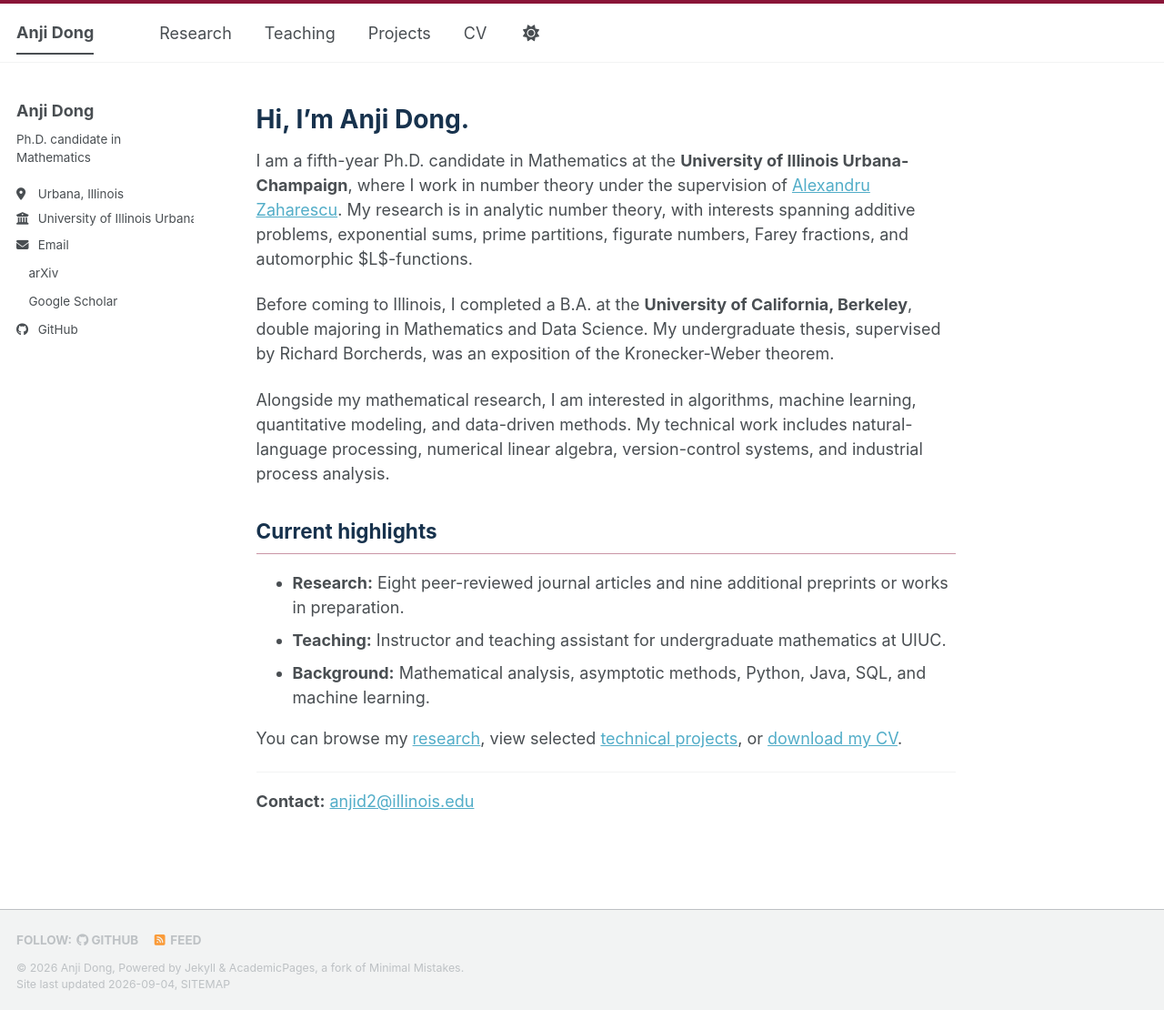
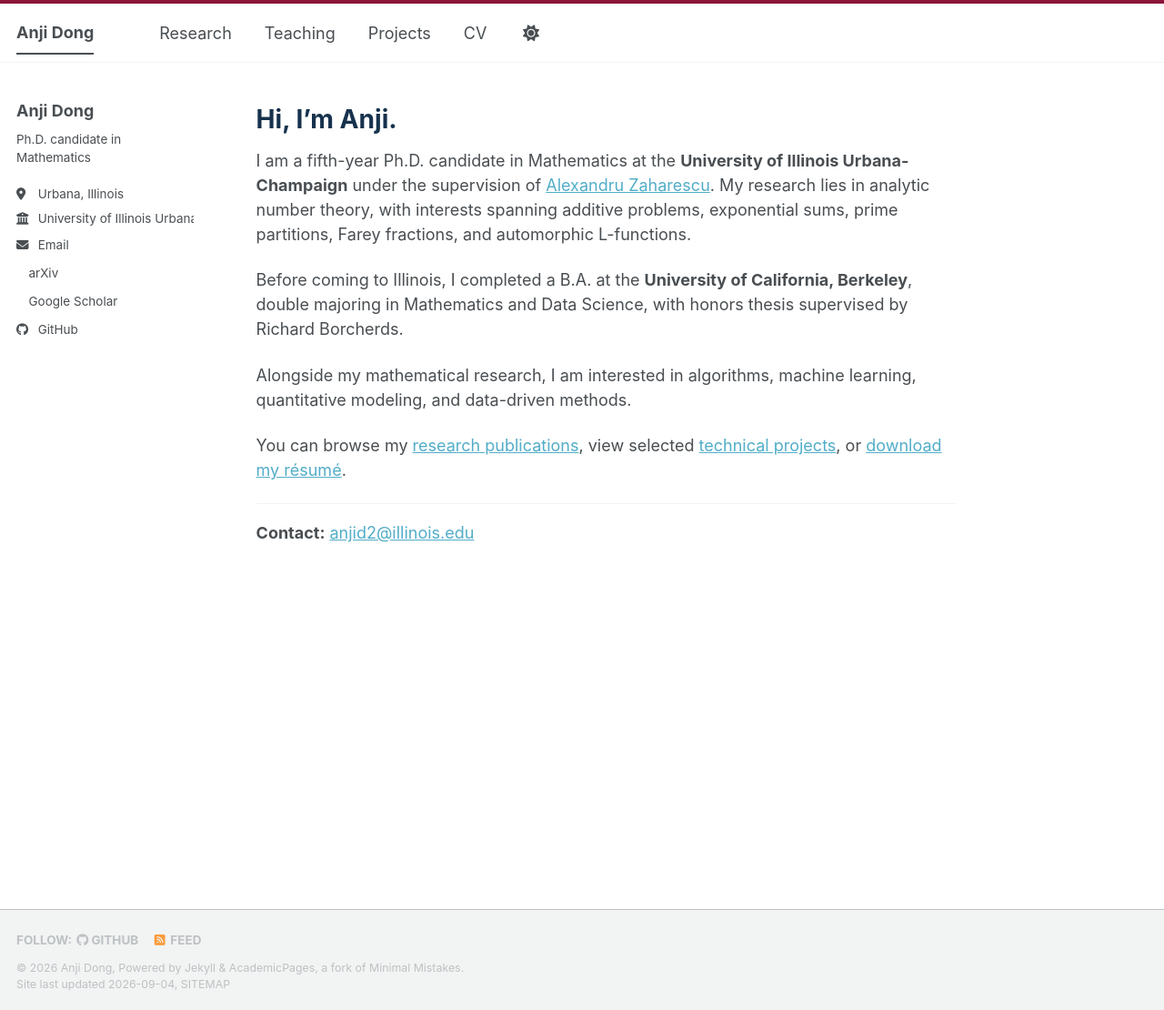
Before and after one commit to Anjisweety2/anjidong.github.io, a Jekyll site: the page built from _pages/about.md, in a window 1280 px wide and 1110 px high. Shown: the whole window at 91% size. Built offline with Jekyll 4.4.1, drawn with Linux system fonts in a browser that asks for light colours; a style sheet for code colours, icons or effects is not loaded.

Commit message:
Update about.md

```diff
--- a/_pages/about.md
+++ b/_pages/about.md
@@ -9,21 +9,17 @@ redirect_from:
 
 {% include base_path %}
 
-# Hi, I'm Anji Dong.
+# Hi, I'm Anji.
 
-I am a fifth-year Ph.D. candidate in Mathematics at the **University of Illinois Urbana-Champaign**, where I work in number theory under the supervision of [Alexandru Zaharescu](https://math.illinois.edu/directory/profile/zaharesc). My research is in analytic number theory, with interests spanning additive problems, exponential sums, prime partitions, figurate numbers, Farey fractions, and automorphic $L$-functions.
+I am a fifth-year Ph.D. candidate in Mathematics at the **University of Illinois Urbana-Champaign** under the supervision of [Alexandru Zaharescu](https://math.illinois.edu/directory/profile/zaharesc). My research lies in analytic number theory, with interests spanning additive problems, exponential sums, prime partitions,  Farey fractions, and automorphic L-functions.
 
-Before coming to Illinois, I completed a B.A. at the **University of California, Berkeley**, double majoring in Mathematics and Data Science. My undergraduate thesis, supervised by Richard Borcherds, was an exposition of the Kronecker-Weber theorem.
+Before coming to Illinois, I completed a B.A. at the **University of California, Berkeley**, double majoring in Mathematics and Data Science, with honors thesis supervised by Richard Borcherds.
 
-Alongside my mathematical research, I am interested in algorithms, machine learning, quantitative modeling, and data-driven methods. My technical work includes natural-language processing, numerical linear algebra, version-control systems, and industrial process analysis.
+Alongside my mathematical research, I am interested in algorithms, machine learning, quantitative modeling, and data-driven methods.
 
-## Current highlights
 
-- **Research:** Eight peer-reviewed journal articles and nine additional preprints or works in preparation.
-- **Teaching:** Instructor and teaching assistant for undergraduate mathematics at UIUC.
-- **Background:** Mathematical analysis, asymptotic methods, Python, Java, SQL, and machine learning.
 
-You can browse my [research]({{ base_path }}/research/), view selected [technical projects]({{ base_path }}/projects/), or [download my CV]({{ base_path }}/files/Anji_Dong_CV.pdf).
+You can browse my [research publications]({{ base_path }}/research/), view selected [technical projects]({{ base_path }}/projects/), or [download my résumé]({{ base_path }}/files/Anji_Dong_CV.pdf).
 
 ---
 
```
